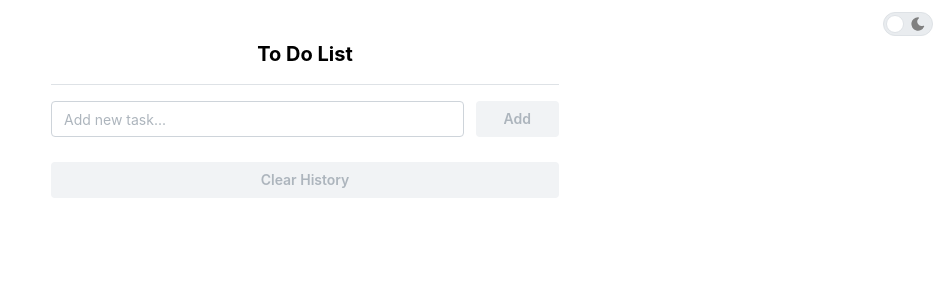
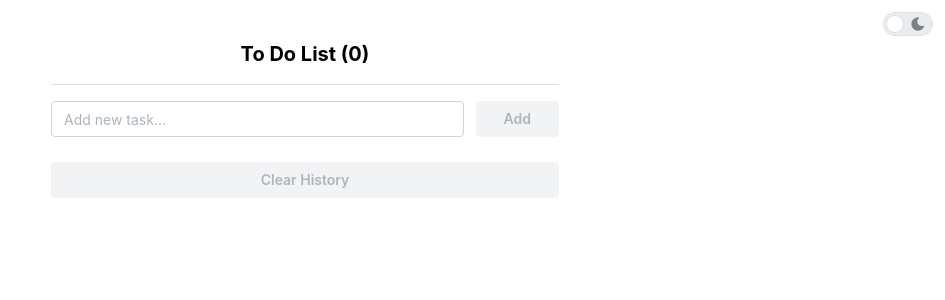
Before and after one commit to hiftikh/to-do-app, a React (Vite) app: page / in a window 1280 px wide. Shown: the top 300 px of the page, without its empty margins (335-1280 px from the left). Built offline with nearby package versions, Linux system fonts and the light colour scheme.

Commit message:
Added task length

```diff
--- a/src/App.tsx
+++ b/src/App.tsx
@@ -3,11 +3,13 @@ import { MantineProvider, Container } from "@mantine/core";
 import { Notifications } from "@mantine/notifications";
 import "@mantine/notifications/styles.css";
 import useThemeStore from "./Components/hooks/useThemeStore";
+import useTaskStore from "./Components/hooks/useTaskStore";
 import ToDoList from "./Components/ToDoList";
 import DarkModeToggle from "./Components/DarkModeToggle";
 
 function App() {
   const themeMode = useThemeStore((state) => state.themeMode);
+  const { taskList } = useTaskStore((state) => state);
 
   return (
     <>
@@ -15,8 +17,10 @@ function App() {
         <div className="absolute right-3 top-3">
           <DarkModeToggle />
         </div>
-        <Container size="xs" className="mt-10">
-          <h1 className="text-xl font-bold text-center">To Do List</h1>
+        <Container size="xs" className="mt-10 mb-10">
+          <h1 className="text-xl font-bold text-center">
+            To Do List ({taskList.length})
+          </h1>
           <ToDoList />
         </Container>
         <Notifications />
```
